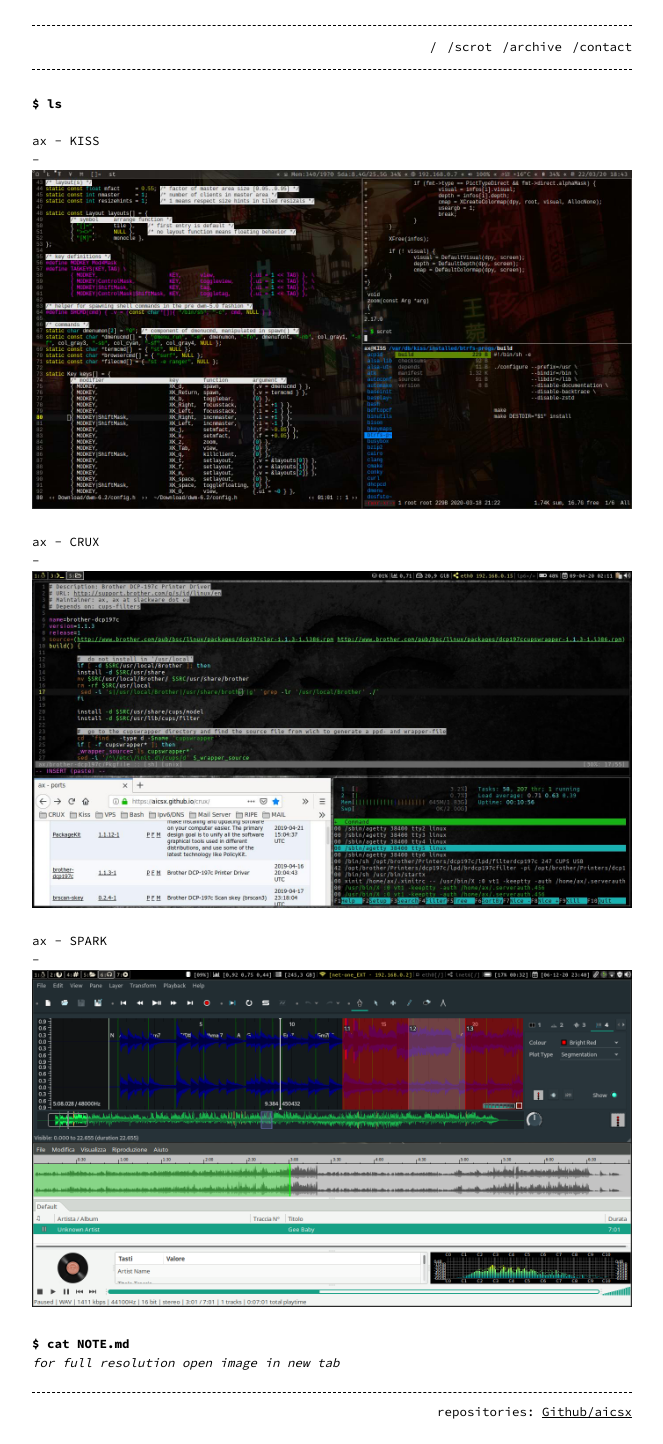
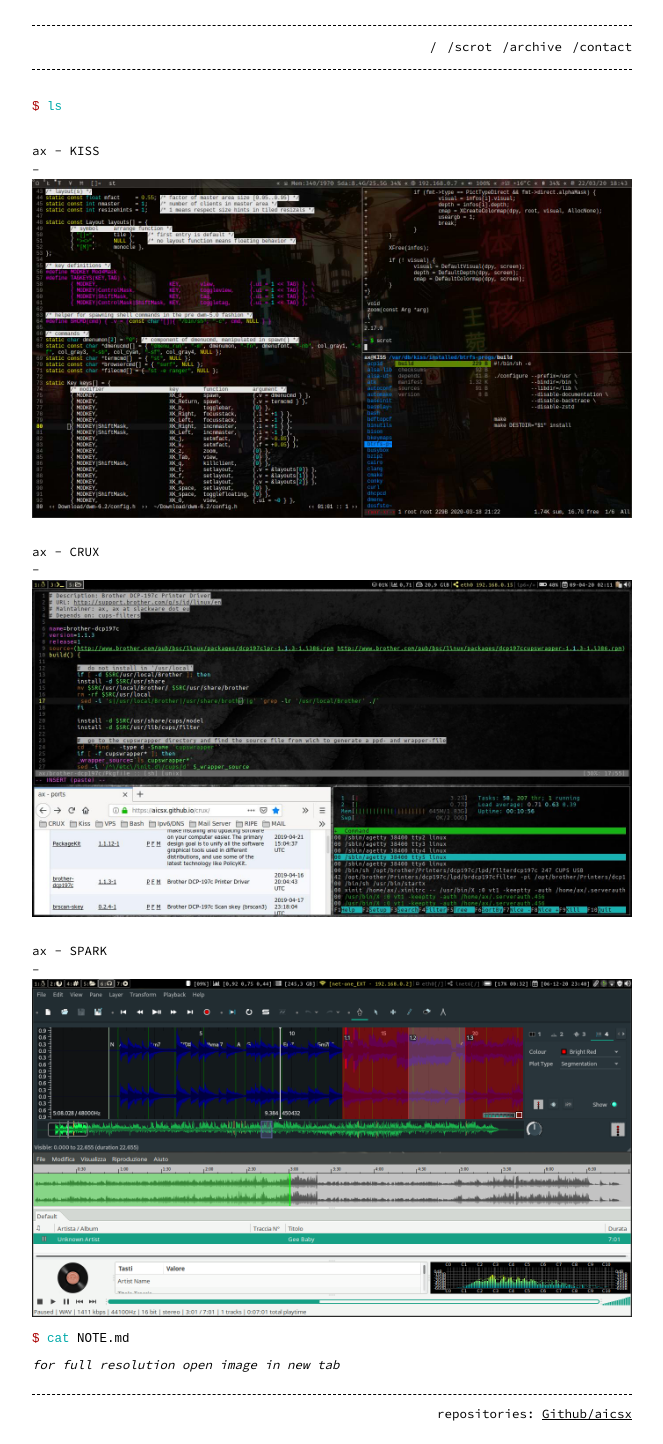
Before and after one commit to aicsx/ax, a Jekyll site: the page built from scrot.md, in a window 1280 px wide. Shown: the whole page, without its empty margins (308-971 px from the left). Built offline with Jekyll 4.4.1, drawn with Linux system fonts in a browser that asks for light colours.

Commit message:
re-update

```diff
--- a/scrot.md
+++ b/scrot.md
@@ -3,7 +3,9 @@ title: /scrot
 layout: page
 permalink: /scrot
 ---
-### $ ls
+{% highlight bash %}
+$ ls
+{% endhighlight %}
 <p>&nbsp;</p>
 ax - KISS
 - ![ax-KISS](/images/scrot/ax-kiss.jpg){:class="img-responsive" :height="800px" width="600px"}
@@ -13,5 +15,7 @@ ax - CRUX
 <p>&nbsp;</p>
 ax - SPARK
 - ![ax-SPARK](/images/scrot/ax-spark.png){:class="img-responsive" :height="800px" width="600px"}
-### $ cat NOTE.md
+{% highlight bash %}
+$ cat NOTE.md
+{% endhighlight %}
 *for full resolution open image in new tab*
```
Also changed, not shown: archive.md (+6 -2 lines), contact.md (+6 -4 lines).
